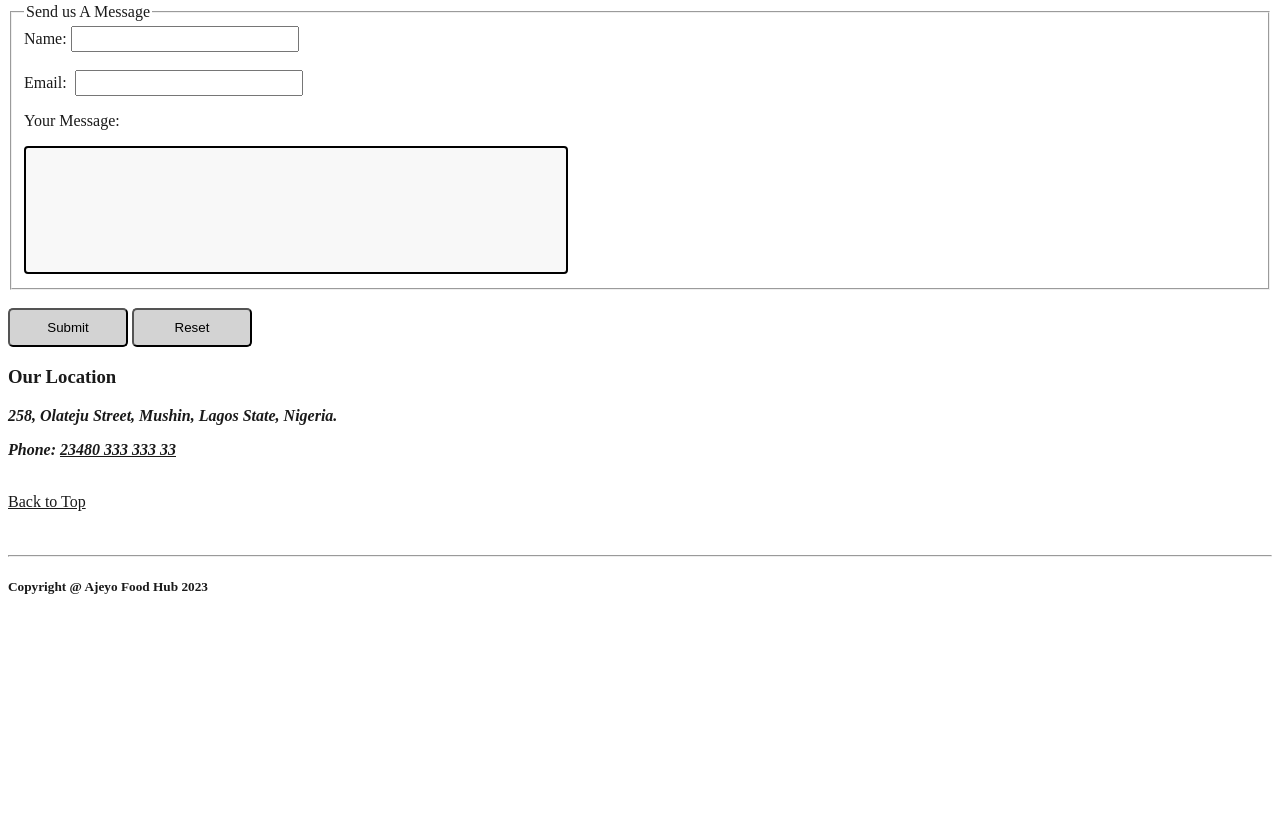
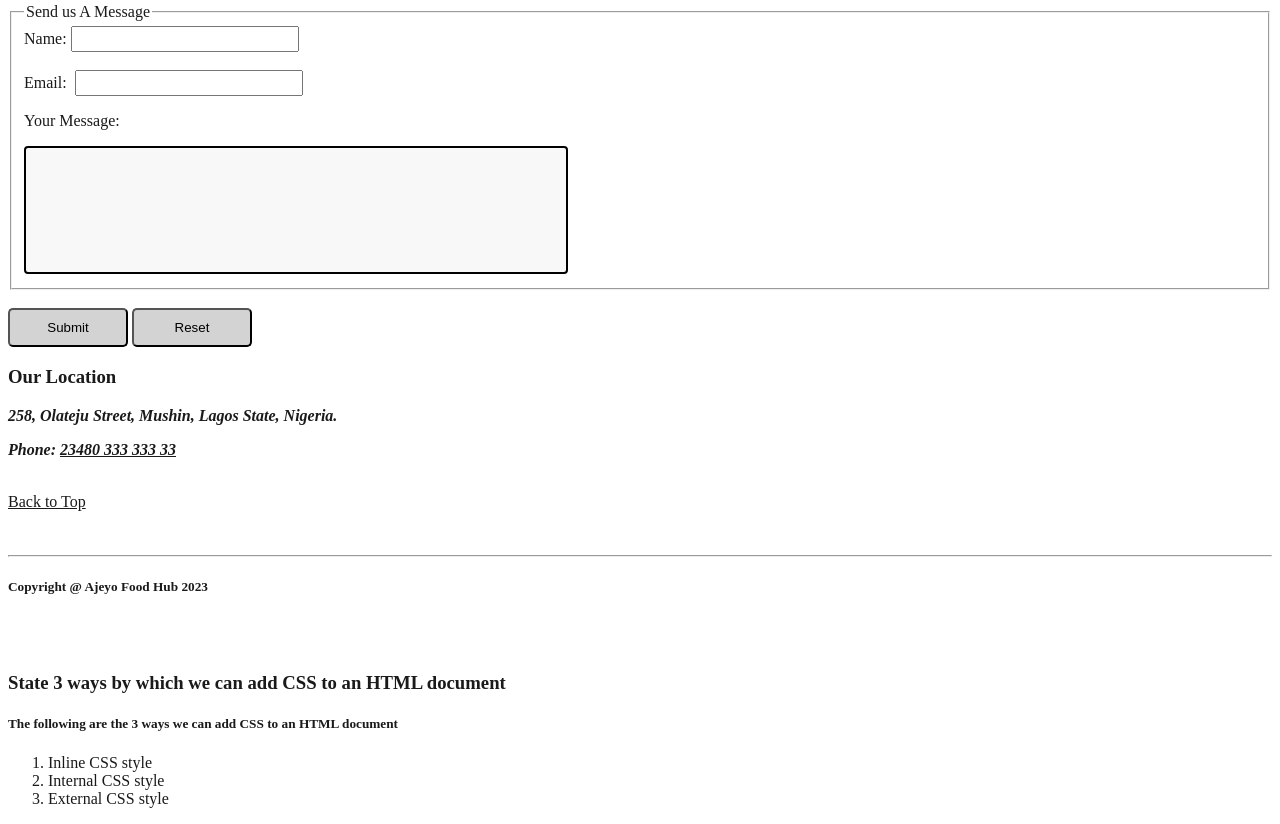
Before and after one commit to Muha-coder-dev/Ajeyo-APP, a plain HTML site: page index.html in a window 1280 px wide. Shown: the part 3262-4086 px from the top of the page. Before the commit the page ends 3879 px from the top, so only its background shows below. Drawn offline with Linux system fonts and the light colour scheme.

Commit message:
finalize changes to ajeyo-web-app

```diff
--- a/index.html
+++ b/index.html
@@ -230,5 +230,15 @@
     <br>
      <hr>
      <h5>Copyright @ Ajeyo Food Hub 2023</h5>
+
+     <br>
+     <br>
+     <h3>State 3 ways by which we can add CSS to an HTML document</h3>
+     <h5>The following are the 3 ways we can add CSS to an HTML document</h5>
+     <ol>
+     <li>Inline CSS style</li>
+      <li>Internal CSS style</li>
+      <li>External CSS style</li>
+     </ol>
   </body>
 </html>
```
